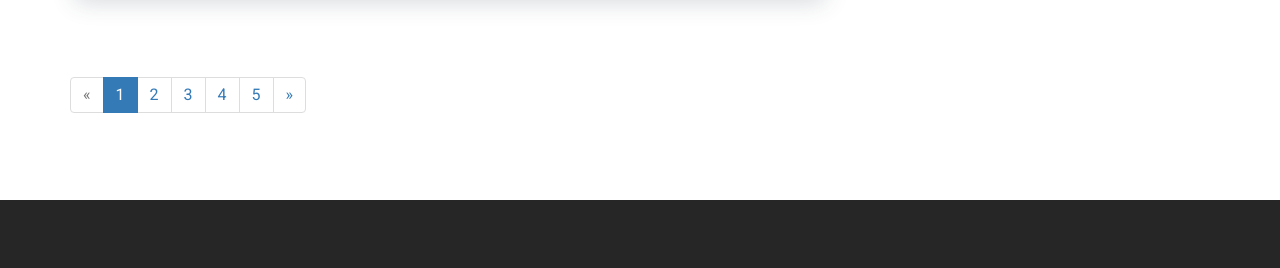
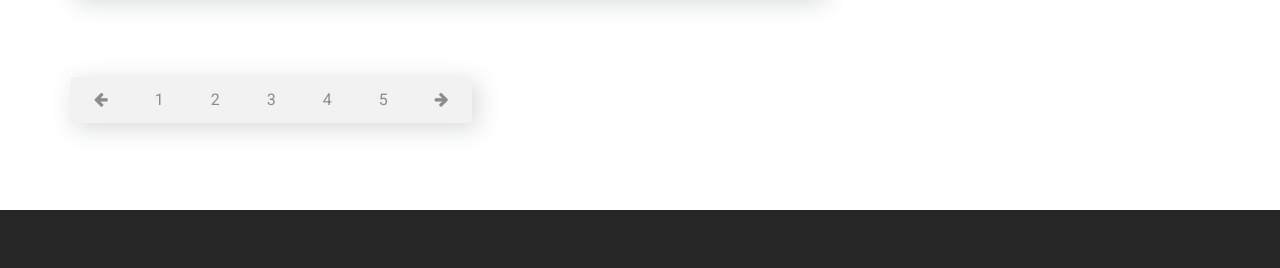
Before and after one commit to afikur/mukto-blog-template, a website: page index.html in a window 1280 px wide. Shown: the part 2334-2602 px from the top of the page. Drawn offline with nearby package versions, Linux system fonts and the light colour scheme.

Commit message:
add styles to pagination

```diff
--- a/index.html
+++ b/index.html
@@ -244,7 +244,7 @@
                                 <ul class="pagination">
                                     <li class="disabled">
                                         <a href="#" aria-label="Previous">
-                                            <span aria-hidden="true">&laquo;</span>
+                                            <i class="fa fa-arrow-left"></i>
                                         </a>
                                     </li>
                                     <li class="active"><a href="#">1</a></li>
@@ -254,7 +254,7 @@
                                     <li><a href="#">5</a></li>
                                     <li>
                                         <a href="#" aria-label="Next">
-                                            <span aria-hidden="true">&raquo;</span>
+                                           <i class="fa fa-arrow-right"></i>
                                         </a>
                                     </li>
                                 </ul>
--- a/src/components/_article.scss
+++ b/src/components/_article.scss
@@ -88,4 +88,25 @@
 			}
 		}
 	}
+
+	.pagination {
+		box-shadow: 5px 5px 25px 0px rgba(46, 61, 73, 0.2);
+		transition: all .3s ease;
+		&:hover {
+			box-shadow: 2px 4px 8px 0px rgba(46, 61, 73, 0.2);
+		}
+
+		li a {
+			color: darken($light-grey, 40);
+			padding: 12px 24px;
+			background-color: $light-grey;
+			border: 0;
+			transition: background-color .3s ease;
+
+			&:hover {
+				background-color: $primary-color;
+				color: #fff;
+			}
+		}
+	}
 }
```
Also changed, not shown: dist/app.css.
